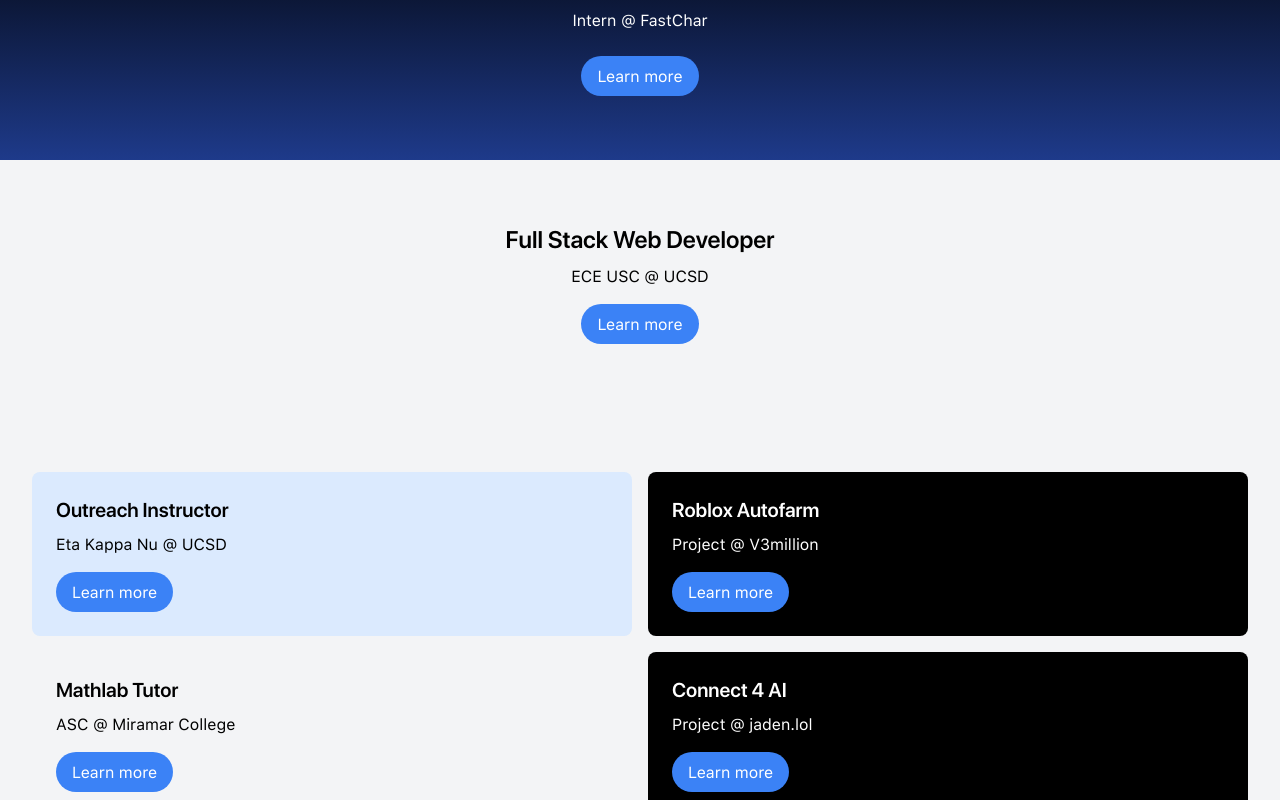
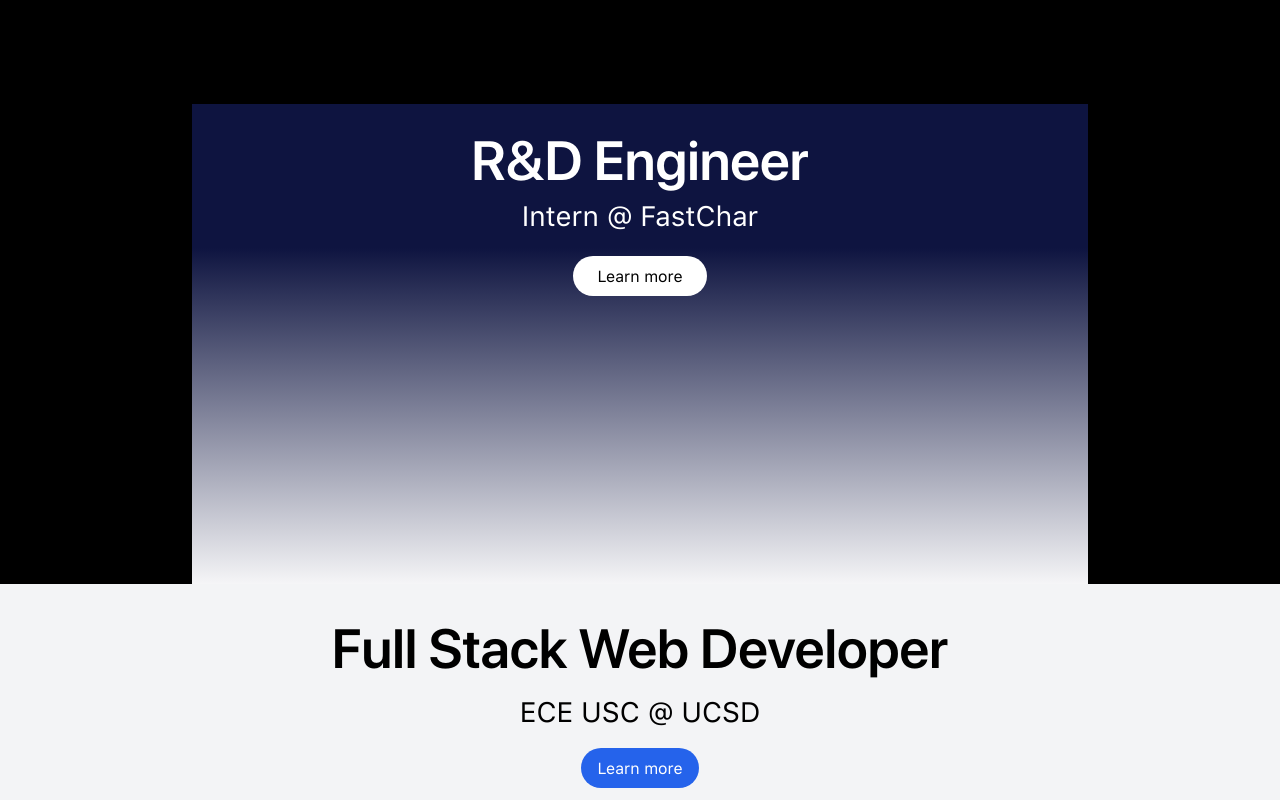
Before and after one commit to jadenseangmany/jaden.lol, a Next.js app: page / in a window 1280 px wide. Shown: the part 440-1240 px from the top of the page. Built offline with nearby package versions, Linux system fonts and the light colour scheme.

Commit message:
updated text size, changed alignments, reorganized some stuff

```diff
--- a/src/app/page.tsx
+++ b/src/app/page.tsx
@@ -16,7 +16,7 @@
         <div className="bg-blue-100 p-6 rounded-lg">
           <h3 className="text-xl font-bold">Outreach Instructor</h3>
           <p className="mt-2">Eta Kappa Nu @ UCSD</p>
-          <button className="mt-4 bg-blue-500 text-white px-4 py-2 rounded-full">
+          <button className="mt-4 bg-blue-600 text-white px-4 py-2 rounded-full">
             Learn more
           </button>
         </div>
@@ -25,7 +25,7 @@
         <div className="bg-black text-white p-6 rounded-lg">
           <h3 className="text-xl font-bold">Roblox Autofarm</h3>
           <p className="mt-2">Project @ V3million</p>
-          <button className="mt-4 bg-blue-500 text-white px-4 py-2 rounded-full">
+          <button className="mt-4 bg-blue-600 text-white px-4 py-2 rounded-full">
             Learn more
           </button>
         </div>
@@ -34,7 +34,7 @@
         <div className="bg-white-100 p-6 rounded-lg">
           <h3 className="text-xl font-bold">Mathlab Tutor</h3>
           <p className="mt-2">ASC @ Miramar College</p>
-          <button className="mt-4 bg-blue-500 text-white px-4 py-2 rounded-full">
+          <button className="mt-4 bg-blue-600 text-white px-4 py-2 rounded-full">
             Learn more
           </button>
         </div>
@@ -43,7 +43,7 @@
         <div className="bg-black text-white p-6 rounded-lg">
           <h3 className="text-xl font-bold">Connect 4 AI</h3>
           <p className="mt-2">Project @ jaden.lol</p>
-          <button className="mt-4 bg-blue-500 text-white px-4 py-2 rounded-full">
+          <button className="mt-4 bg-blue-600 text-white px-4 py-2 rounded-full">
             Learn more
           </button>
         </div>
--- a/src/components/ExperienceSection.tsx
+++ b/src/components/ExperienceSection.tsx
@@ -15,14 +15,22 @@
       <JobCard
         title="R&D Engineer"
         subtitle="Intern @ FastChar"
-        gradient="bg-gradient-to-b from-black to-blue-900"
-      />
-
+        gradient=""
+        buttonStyle="bg-white text-black"
+      >
+        <div
+          className="absolute inset-0"
+          style={{
+            background: 'linear-gradient(to bottom, #0E1440 30%, #F5F5F7 100%)',
+            zIndex: -1,
+          }}
+        />
+      </JobCard>
       {/* Full Stack Developer */}
-      <div className="text-center py-16 bg-gray-100 text-black">
-        <h3 className="text-2xl font-bold">Full Stack Web Developer</h3>
-        <p className="mt-2">ECE USC @ UCSD</p>
-        <button className="mt-4 bg-blue-500 text-white px-4 py-2 rounded-full">
+      <div className="flex flex-col items-center justify-start min-h-[60vh] bg-gray-100 text-black">
+        <h3 className="title-text mt-8">Full Stack Web Developer</h3>
+        <p className="subtitle-text mt-2">ECE USC @ UCSD</p>
+        <button className="mt-4 bg-blue-600 text-white px-4 py-2 rounded-full">
           Learn more
         </button>
       </div>
--- a/src/components/JobCard.tsx
+++ b/src/components/JobCard.tsx
@@ -1,18 +1,21 @@
-// src/components/JobCard.tsx
 export default function JobCard({
   title,
   subtitle,
-    gradient,
-  }: {
-    title: string;
-    subtitle: string;
-    gradient: string;
-  }) {
+  gradient = '',
+  buttonStyle = 'bg-blue-500 text-white',
+  children,
+}: JobCardProps) {
   return (
-      <div className={`py-16 text-center text-white ${gradient}`}>
-        <h2 className="text-3xl font-bold">{title}</h2>
-        <p className="mt-4">{subtitle}</p>
-        <button className="mt-6 bg-blue-500 px-4 py-2 rounded-full">
+    <div
+      className={`relative flex flex-col items-center justify-start min-h-[60vh] w-full max-w-4xl mx-auto p-6 overflow-hidden ${gradient}`}
+    >
+      {/* Background */}
+      {children}
+
+      {/* Content */}
+      <h3 className="title-text">{title}</h3>
+      <p className="subtitle-text">{subtitle}</p>
+      <button className={`mt-5 px-6 py-2 rounded-full ${buttonStyle}`}>
         Learn more
       </button>
     </div>
--- a/src/components/ProjectCard.tsx
+++ b/src/components/ProjectCard.tsx
@@ -12,7 +12,7 @@
       <div className={`p-6 rounded-lg shadow-md ${backgroundColor}`}>
         <h3 className="text-xl font-bold">{title}</h3>
         <p className="text-sm mt-2">{subtitle}</p>
-        <button className="mt-4 bg-blue-500 px-4 py-2 text-white rounded-full">
+        <button className="mt-4 bg-blue-600 px-4 py-2 text-white rounded-full">
           Learn more
         </button>
       </div>
--- a/src/styles/globals.css
+++ b/src/styles/globals.css
@@ -1,6 +1,20 @@
 @tailwind base;
 @tailwind components;
 @tailwind utilities;
+
+.title-text {
+  font-size: 55px;
+  font-weight: 600;
+  line-height: 1.2;
+  text-align: center;
+}
+
+.subtitle-text {
+  font-size: 28px;
+  font-weight: 400; /* Regular */
+  line-height: 1.5; /* Optional for better spacing */
+  text-align: center;
+}
 
 @font-face {
     font-family: 'SF Pro';
--- a/tailwind.config.js
+++ b/tailwind.config.js
@@ -9,7 +9,11 @@
     "./src/**/*.{js,ts,jsx,tsx,mdx}",
   ],
   theme: {
-    extend: {},
+    extend: {
+      colors: {
+        'dark-violet':'#0E1440',
+      },
+    },
   },
   plugins: [],
 }
```
Lines whose indentation alone changed are shown as unchanged.
